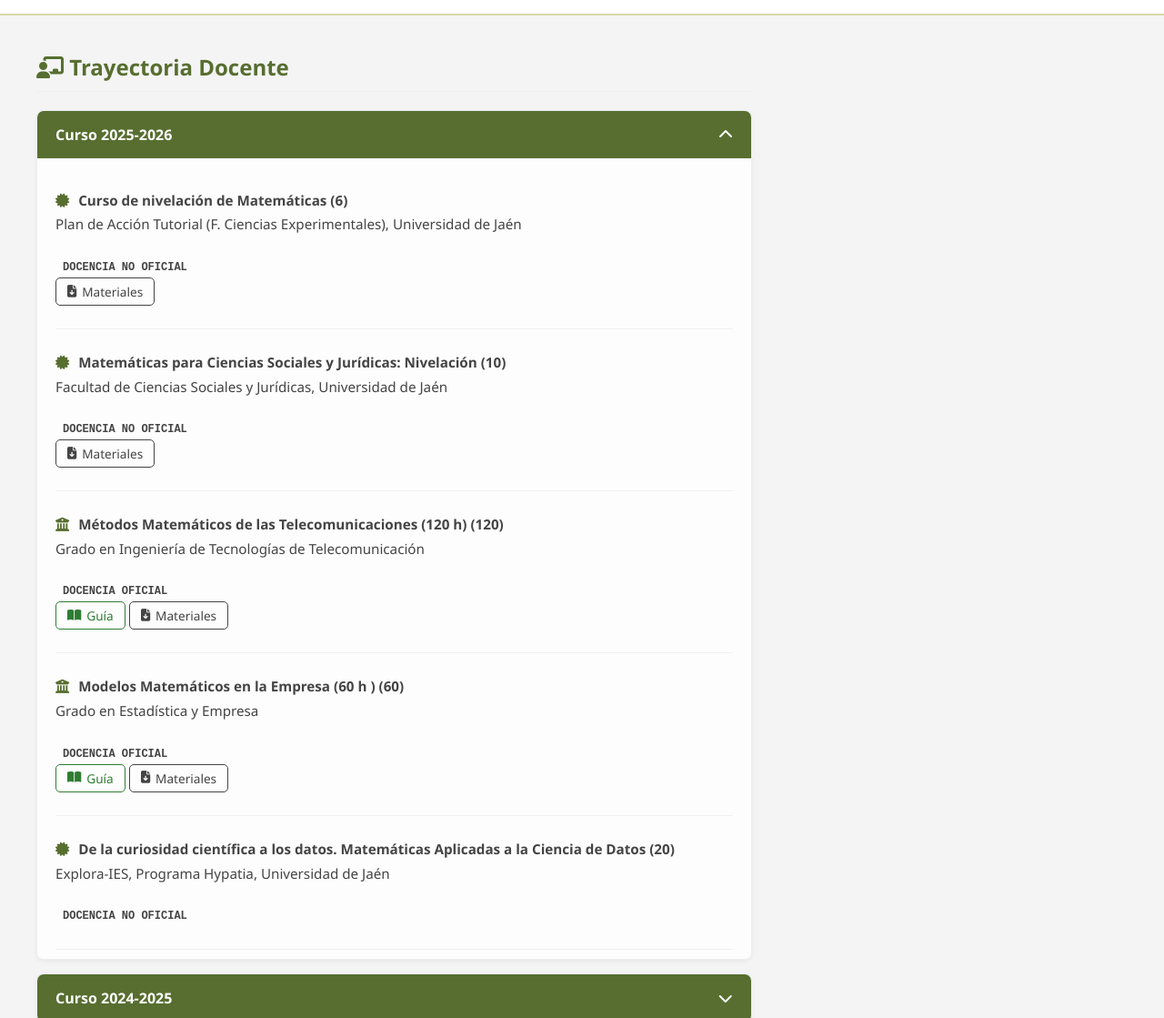
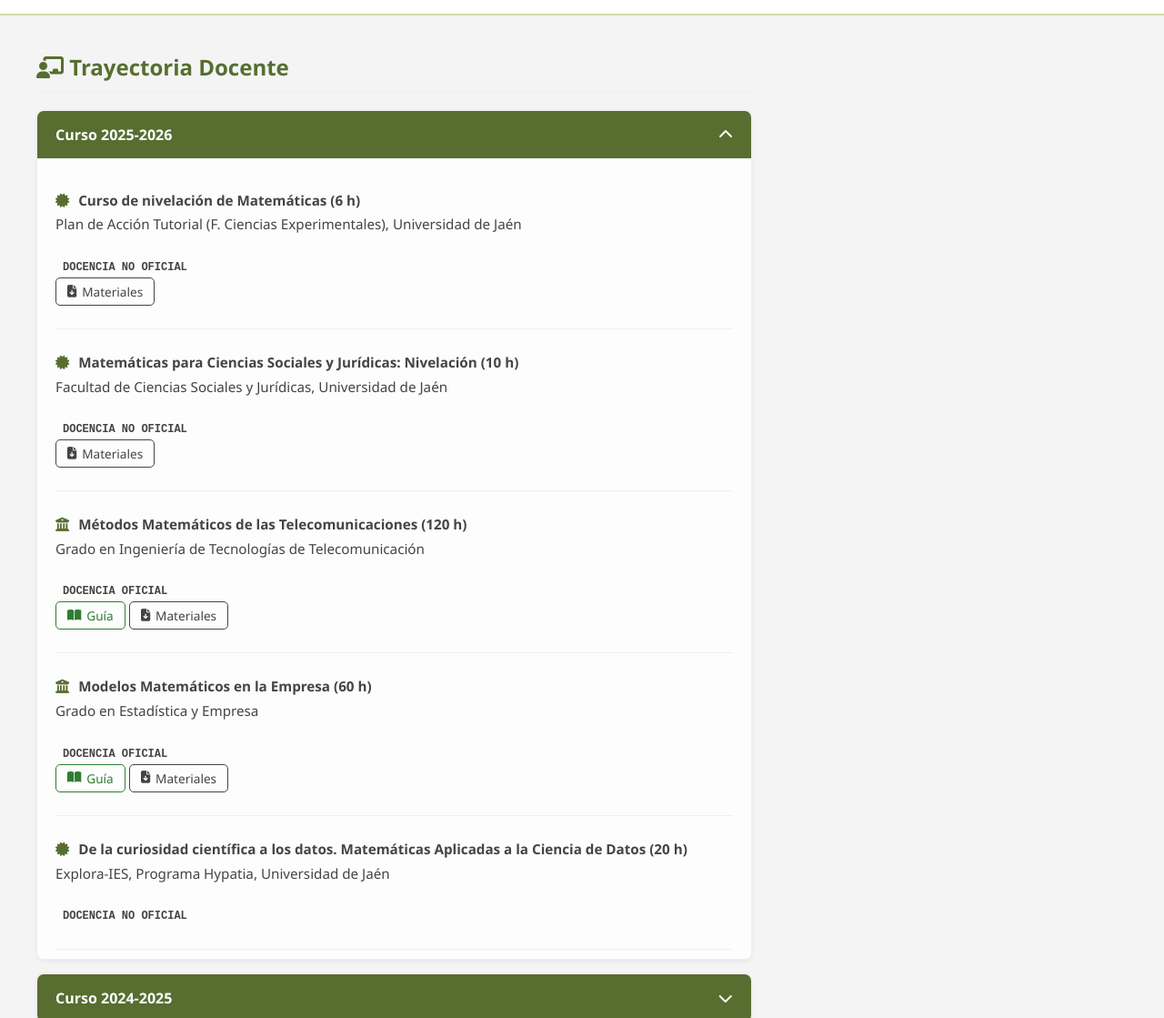
Before and after one commit to dgzamora/dgzamora.github.io, a Jekyll site: the page built from docencia.html, in a window 1280 px wide and 1400 px high. Shown: the part 281-1400 px from the top of the window at 91% size. Built offline with Jekyll 4.4.1, drawn with Linux system fonts in a browser that asks for light colours; a style sheet for code colours, icons or effects is not loaded.

Commit message:
260515_v4

```diff
--- a/_data/docencia.yml
+++ b/_data/docencia.yml
@@ -15,14 +15,14 @@ trayectoria:
         etiqueta: "Docencia No Oficial"
         guia: ""
         materiales: "https://hdl.handle.net/10953.1/26766"
-      - titulo: "Métodos Matemáticos de las Telecomunicaciones (120 h)"
+      - titulo: "Métodos Matemáticos de las Telecomunicaciones"
         subtitulo: "Grado en Ingeniería de Tecnologías de Telecomunicación"
         horas: "120"
         tipo: "oficial"
         etiqueta: "Docencia Oficial"
         guia: "https://hdl.handle.net/10953.1/28302"
         materiales: "https://hdl.handle.net/10953.1/27801"
-      - titulo: "Modelos Matemáticos en la Empresa (60 h )"
+      - titulo: "Modelos Matemáticos en la Empresa"
         subtitulo: "Grado en Estadística y Empresa"
         horas: "60"
         tipo: "oficial"
--- a/docencia.html
+++ b/docencia.html
@@ -29,7 +29,7 @@ title: Docencia
                                 {% elsif item.tipo == "tfg" %}<i class="fas fa-user-graduate"></i>
                                 {% else %}<i class="fas fa-chalkboard"></i>{% endif %}
                             </span>
-                            {{ item.titulo }}{% if item.horas %} ({{ item.horas }}) {% endif %}
+                            {{ item.titulo }}{% if item.horas %} ({{ item.horas }} h) {% endif %}
                         </strong>
 
                         <p class="pub-description" style="margin-top: 5px;">{{ item.subtitulo }}</p>
```
